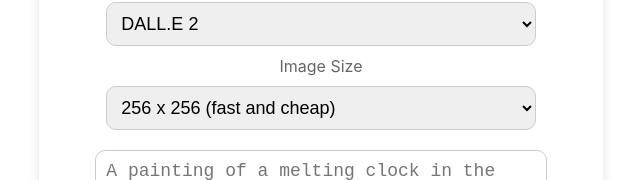
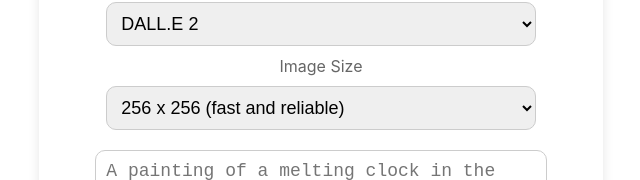
Before and after one commit to gianlucatruda/salvador, a SvelteKit app: page / in a window 1280 px wide. Shown: the part 299-479 px from the top of the page, without its empty margins (319-959 px from the left). Built offline with nearby package versions, Linux system fonts and the light colour scheme.

Commit message:
Patch: disabled Dalle3 option because vercel times out.

```diff
--- a/src/routes/+page.svelte
+++ b/src/routes/+page.svelte
@@ -7,10 +7,6 @@
 	let imgURL = "";
 
 	const makeImage = () => {
-		if (promptText == "") {
-			alert("You need to enter a prompt");
-			return;
-		}
 		const query = `${modelName} (${imgSize}): "${promptText}"`;
 		console.log("Query:", query);
 		uiDisabled = true;
@@ -66,7 +62,9 @@
 					<option value="dall-e-2">DALL.E 2</option>
 				</optgroup>
 				<optgroup label="Newer, higher-res, slower">
-					<option value="dall-e-3">DALL.E 3</option>
+					<option value="dall-e-3" disabled={true}
+						>DALL.E 3 (coming soon!)</option
+					>
 				</optgroup>
 			</select>
 		</form>
@@ -79,10 +77,12 @@
 					bind:value={imgSize}
 					disabled={uiDisabled}
 				>
-					<option value="256x256">256 x 256 (fast and cheap)</option>
+					<option value="256x256"
+						>256 x 256 (fast and reliable)</option
+					>
 					<option value="512x512">512 x 512</option>
 					<option value="1024x1024"
-						>1024 x 1024 (slow and pricey)</option
+						>1024 x 1024 (slow, pricey, brittle)</option
 					>
 				</select>
 			</form>
```
